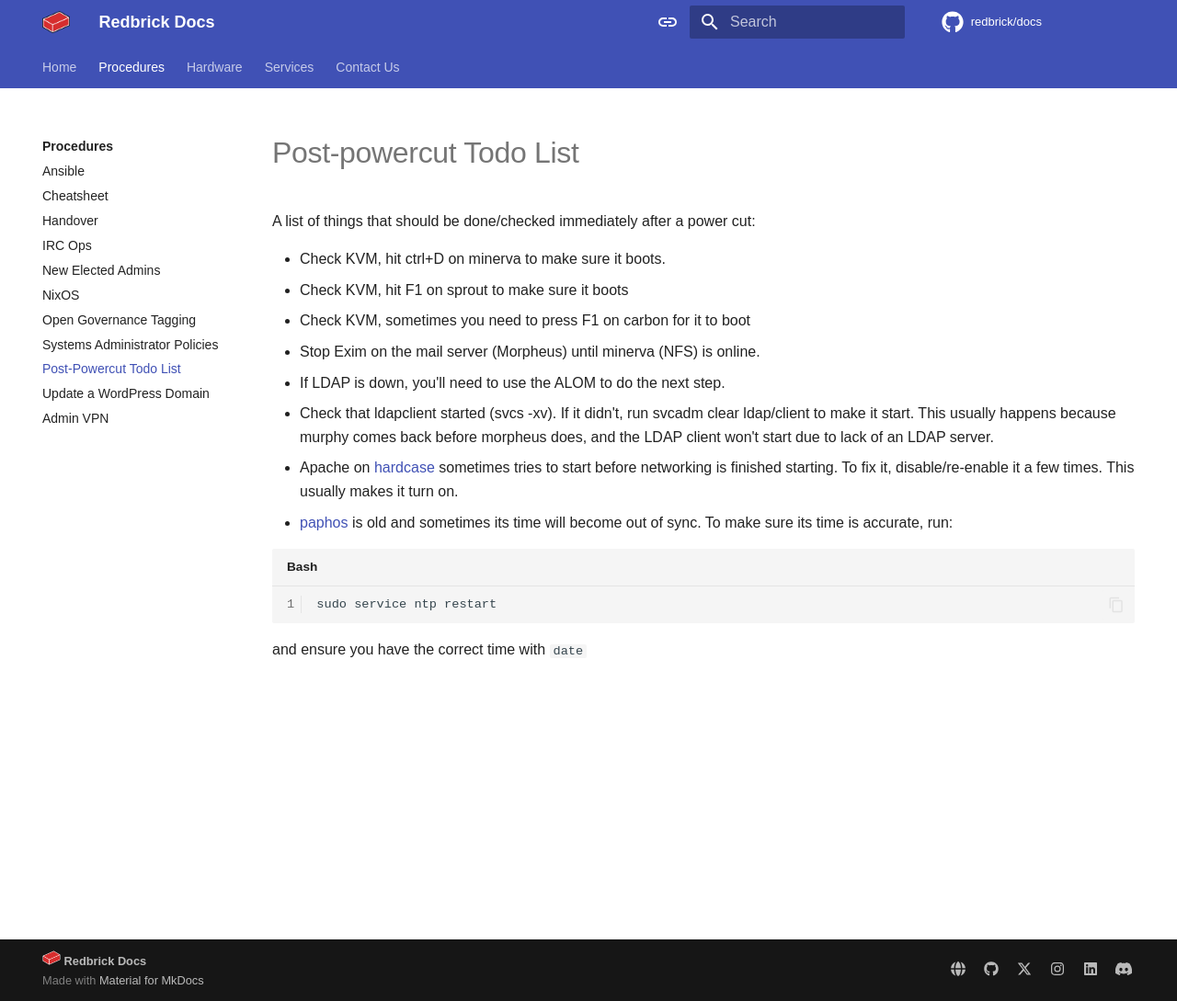
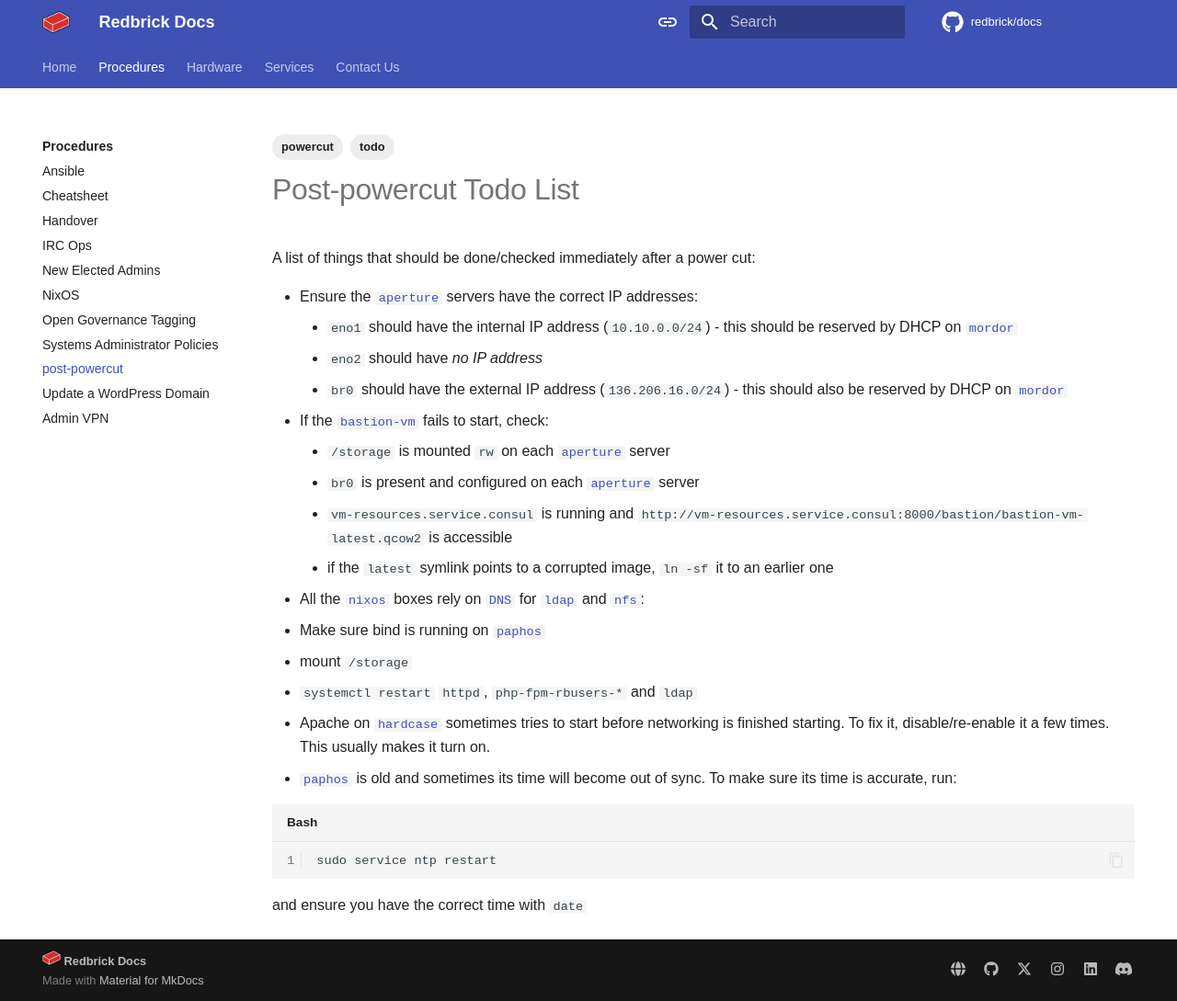
Before and after one commit to redbrick/docs, an MkDocs documentation site: the page built from docs/procedures/post-powercut.md, in a window 1280 px wide and 1089 px high. Shown: the whole window at 92% size. Built offline with MkDocs 1.6.1 and Material for MkDocs 9.7.7, drawn with Linux system fonts in a browser that asks for light colours; some web fonts are replaced; comment, search, counter and statistics services are not loaded.

Commit message:
procedures: update post-powercut doc (#45)

````diff
--- a/docs/procedures/post-powercut.md
+++ b/docs/procedures/post-powercut.md
@@ -2,24 +2,33 @@
 id: post-powercut
 aliases:
   - Post-powercut Todo List
-tags: []
+tags:
+  - powercut
+  - todo
 created: 2023-12-05T01:36:11
-modified: 2024-01-31T08:23:37
-title: Post-Powercut Todo List
+modified: 2024-09-27T13:35:28
+title: post-powercut
 ---
 
 # Post-powercut Todo List
 
 A list of things that should be done/checked immediately after a power cut:
 
-- Check KVM, hit ctrl+D on minerva to make sure it boots.
-- Check KVM, hit F1 on sprout to make sure it boots
-- Check KVM, sometimes you need to press F1 on carbon for it to boot
-- Stop Exim on the mail server (Morpheus) until minerva (NFS) is online.
-- If LDAP is down, you'll need to use the ALOM to do the next step.
-- Check that ldapclient started (svcs -xv). If it didn't, run svcadm clear ldap/client to make it start. This usually happens because murphy comes back before morpheus does, and the LDAP client won't start due to lack of an LDAP server.
-- Apache on [hardcase](../hardware/nix/hardcase.md) sometimes tries to start before networking is finished starting. To fix it, disable/re-enable it a few times. This usually makes it turn on.
-- [paphos](../hardware/paphos.md) is old and sometimes its time will become out of sync. To make sure its time is accurate, run:
+- Ensure the [`aperture`](../hardware/aperture/index.md) servers have the correct IP addresses:
+	- `eno1` should have the internal IP address (`10.10.0.0/24`) - this should be reserved by DHCP on [`mordor`](../hardware/network/mordor.md)
+	- `eno2` should have *no IP address*
+	- `br0` should have the external IP address (`136.206.16.0/24`) - this should also be reserved by DHCP on [`mordor`](../hardware/network/mordor.md)
+- If the [`bastion-vm`](../services/bastion-vm.md) fails to start, check:
+	- `/storage` is mounted `rw` on each [`aperture`](docs/hardware/aperture/index.md) server
+	- `br0` is present and configured on each [`aperture`](docs/hardware/aperture/index.md) server
+	- `vm-resources.service.consul` is running and `http://vm-resources.service.consul:8000/bastion/bastion-vm-latest.qcow2` is accessible
+	- if the `latest` symlink points to a corrupted image, `ln -sf` it to an earlier one
+- All the [`nixos`](docs/procedures/nixos.md) boxes rely on [`DNS`](docs/services/bind.md) for [`ldap`](docs/services/ldap.md) and [`nfs`](docs/services/nfs.md):
+   - Make sure bind is running on [`paphos`](docs/hardware/paphos.md)
+   - mount `/storage`
+   - `systemctl restart` `httpd`, `php-fpm-rbusers-*` and `ldap`
+- Apache on [`hardcase`](../hardware/nix/hardcase.md) sometimes tries to start before networking is finished starting. To fix it, disable/re-enable it a few times. This usually makes it turn on.
+- [`paphos`](../hardware/paphos.md) is old and sometimes its time will become out of sync. To make sure its time is accurate, run:
 
 ```bash
 sudo service ntp restart
````
Also changed, not shown: docs/services/user-vms.md (+1 -1 lines).
